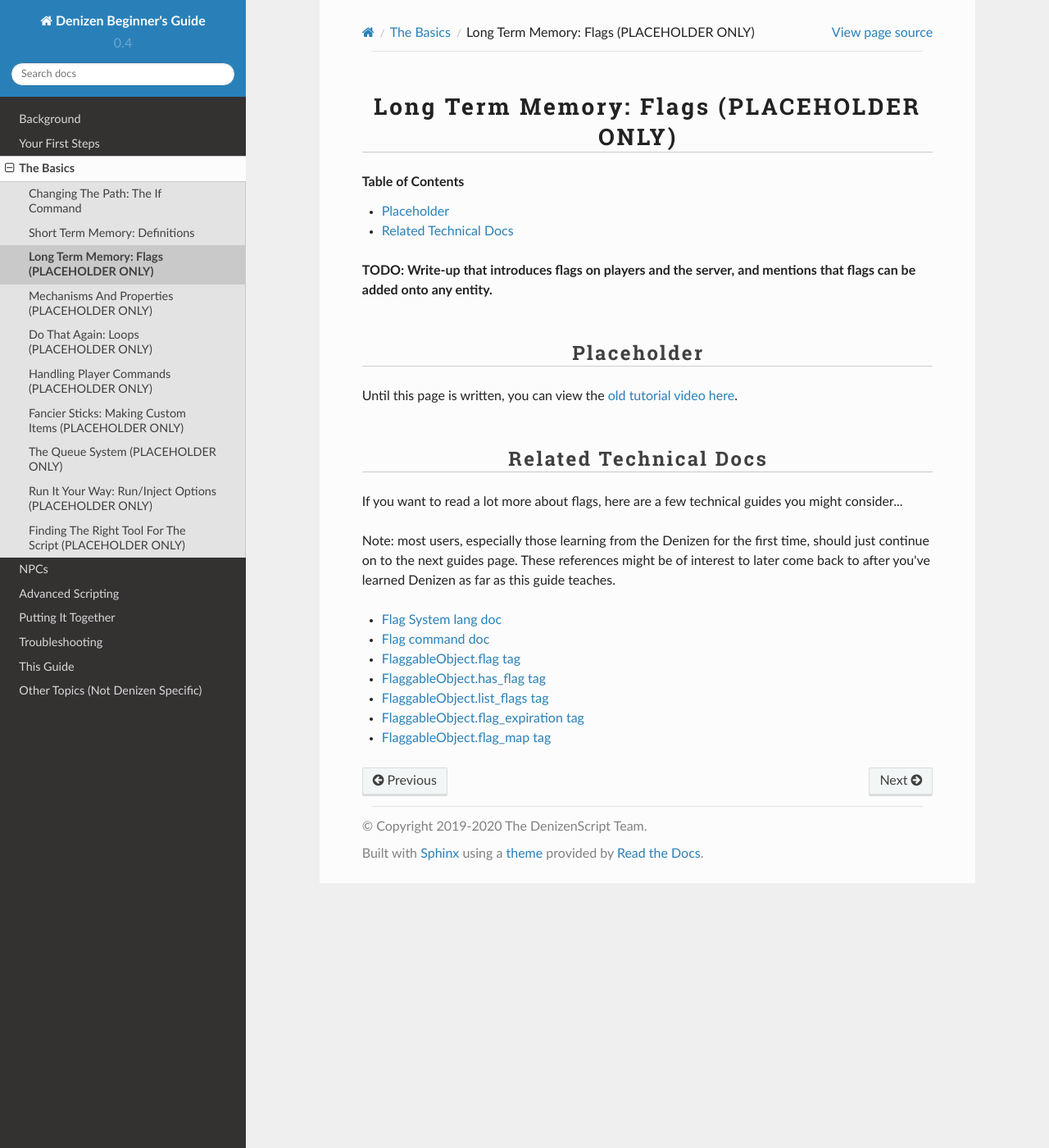
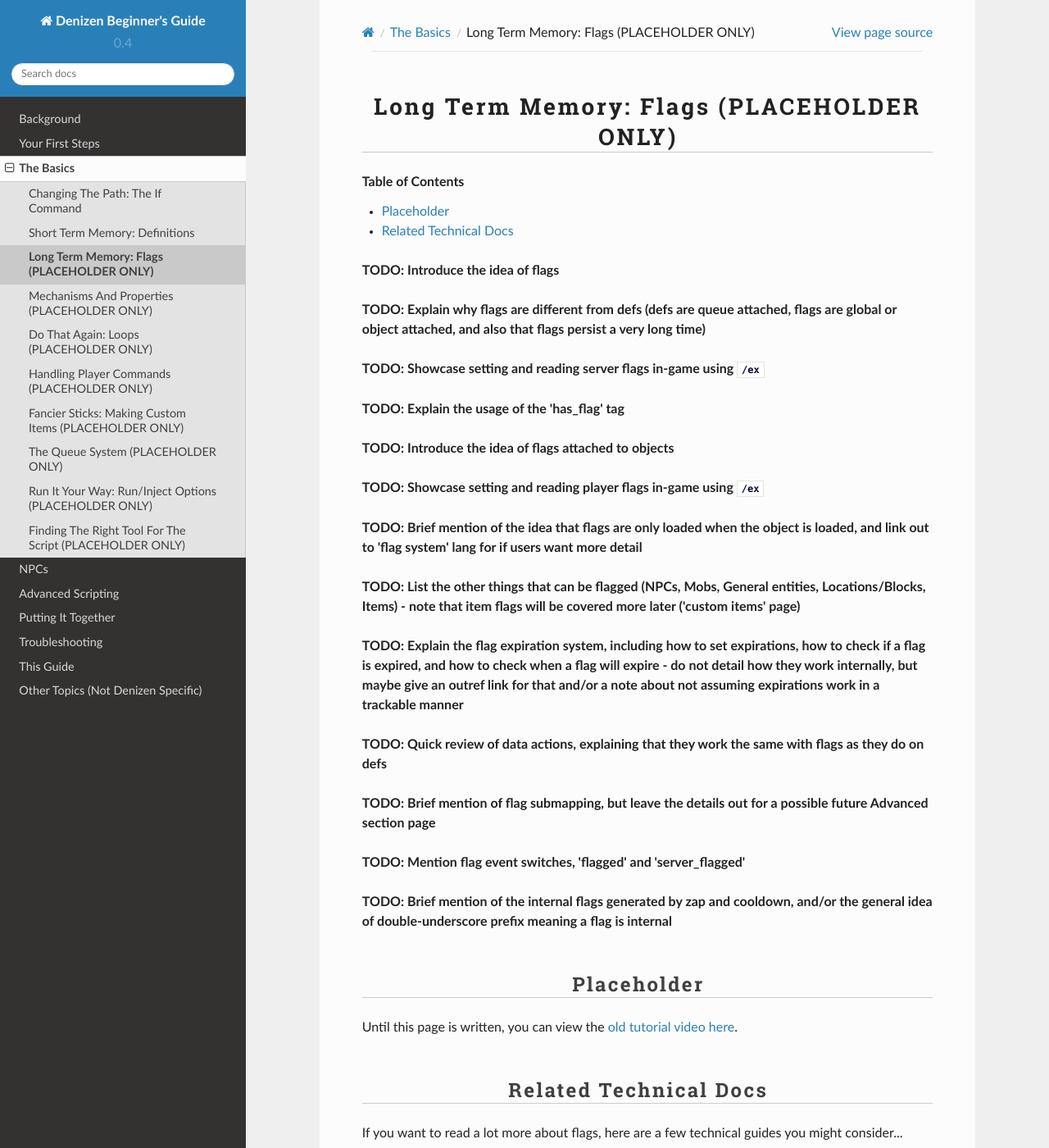
Before and after one commit to DenizenScript/Denizen-Beginners-Guide, a Sphinx documentation site: the page built from source/guides/basics/flags.md, in a window 1280 px wide and 1400 px high. Shown: the whole window at 82% size. Built offline with Sphinx 7.4.7 and the Read the Docs theme 2.0.0, drawn with Linux system fonts in a browser that asks for light colours.

Commit message:
general layout/plan for flags page

````diff
--- a/source/guides/basics/flags.md
+++ b/source/guides/basics/flags.md
@@ -6,7 +6,31 @@ Long Term Memory: Flags (PLACEHOLDER ONLY)
     :local:
 ```
 
-**TODO: Write-up that introduces flags on players and the server, and mentions that flags can be added onto any entity.**
+**TODO: Introduce the idea of flags**
+
+**TODO: Explain why flags are different from defs (defs are queue attached, flags are global or object attached, and also that flags persist a very long time)**
+
+**TODO: Showcase setting and reading server flags in-game using `/ex`**
+
+**TODO: Explain the usage of the 'has_flag' tag**
+
+**TODO: Introduce the idea of flags attached to objects**
+
+**TODO: Showcase setting and reading player flags in-game using `/ex`**
+
+**TODO: Brief mention of the idea that flags are only loaded when the object is loaded, and link out to 'flag system' lang for if users want more detail**
+
+**TODO: List the other things that can be flagged (NPCs, Mobs, General entities, Locations/Blocks, Items) - note that item flags will be covered more later ('custom items' page)**
+
+**TODO: Explain the flag expiration system, including how to set expirations, how to check if a flag is expired, and how to check when a flag will expire - do not detail how they work internally, but maybe give an outref link for that and/or a note about not assuming expirations work in a trackable manner**
+
+**TODO: Quick review of data actions, explaining that they work the same with flags as they do on defs**
+
+**TODO: Brief mention of flag submapping, but leave the details out for a possible future Advanced section page**
+
+**TODO: Mention flag event switches, 'flagged' and 'server_flagged'**
+
+**TODO: Brief mention of the internal flags generated by zap and cooldown, and/or the general idea of double-underscore prefix meaning a flag is internal**
 
 ### Placeholder
 
````
Also changed, not shown: source/guides/basics/custom-items.md (+1 -1 lines).
